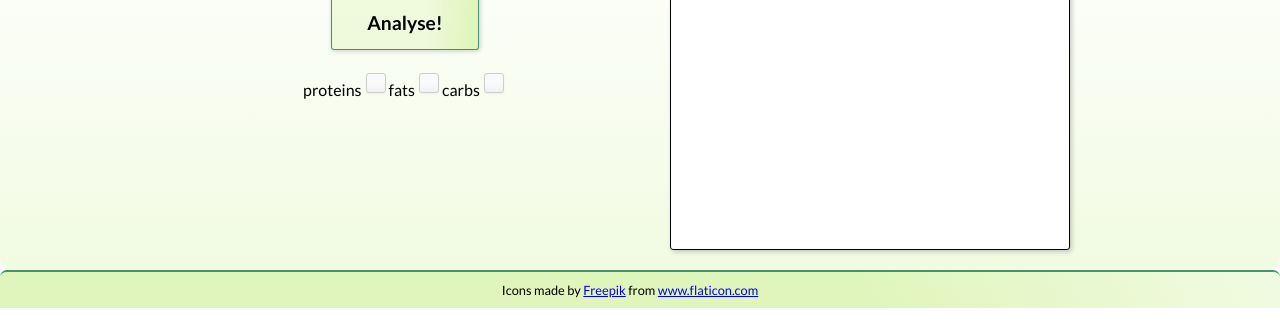
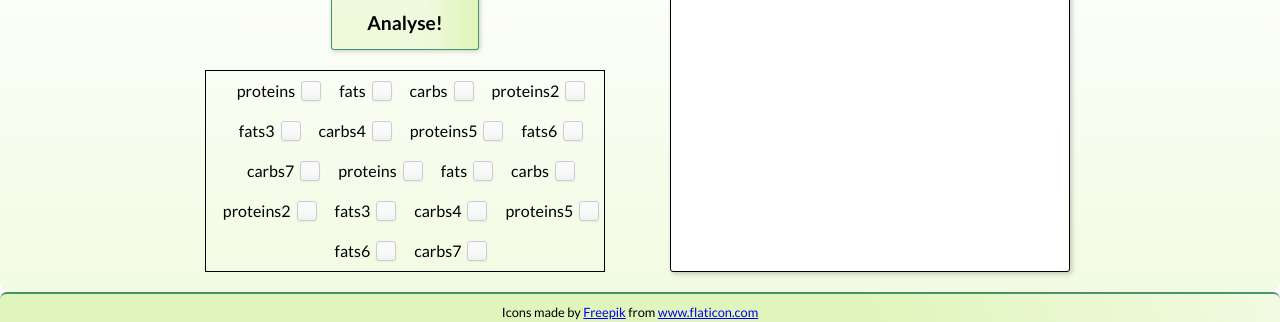
Before and after one commit to TZ-fn/NutritiGuide, a React (Create React App) app: page / in a window 1280 px wide. Shown: the part 600-922 px from the top of the page. Built offline with nearby package versions, Linux system fonts and the light colour scheme; no server answers.

Commit message:
Add styling to the Checkbox element and its container

```diff
--- a/src/components/Main/AnalysisOptions/AnalysisOptions.jsx
+++ b/src/components/Main/AnalysisOptions/AnalysisOptions.jsx
@@ -2,13 +2,37 @@ import React from 'react';
 import styled from 'styled-components';
 import Checkbox from 'components/common/Checkbox';
 
-const StyledAnalysisOptionsContainer = styled.div``;
+const StyledAnalysisOptionsContainer = styled.div`
+  display: flex;
+  flex-direction: row;
+  flex-wrap: wrap;
+  align-items: center;
+  justify-content: center;
+  min-width: 328px;
+  max-width: 400px;
+  border: 1px solid black;
+`;
 
 const AnalysisOptions = () => (
   <StyledAnalysisOptionsContainer>
     <Checkbox name='proteins' />
     <Checkbox name='fats' />
     <Checkbox name='carbs' />
+    <Checkbox name='proteins2' />
+    <Checkbox name='fats3' />
+    <Checkbox name='carbs4' />
+    <Checkbox name='proteins5' />
+    <Checkbox name='fats6' />
+    <Checkbox name='carbs7' />
+    <Checkbox name='proteins' />
+    <Checkbox name='fats' />
+    <Checkbox name='carbs' />
+    <Checkbox name='proteins2' />
+    <Checkbox name='fats3' />
+    <Checkbox name='carbs4' />
+    <Checkbox name='proteins5' />
+    <Checkbox name='fats6' />
+    <Checkbox name='carbs7' />
   </StyledAnalysisOptionsContainer>
 );
 
--- a/src/components/common/Checkbox.jsx
+++ b/src/components/common/Checkbox.jsx
@@ -12,6 +12,7 @@ const StyledCheckbox = styled.input`
   border-radius: 3px;
   display: inline-block;
   position: relative;
+  margin: 10px 3px;
 
   &:active,
   &:active {
@@ -36,11 +37,15 @@ const StyledCheckbox = styled.input`
   }
 `;
 
+const StyledLabel = styled.label`
+  margin: 10px 3px 10px 15px;
+`;
+
 const Checkbox = ({ name }) => (
-  <label htmlFor={name}>
-    {name}
+  <>
+    <StyledLabel htmlFor={name}>{name}</StyledLabel>
     <StyledCheckbox type='checkbox' name={name} id={name} />
-  </label>
+  </>
 );
 
 Checkbox.propTypes = {
```
